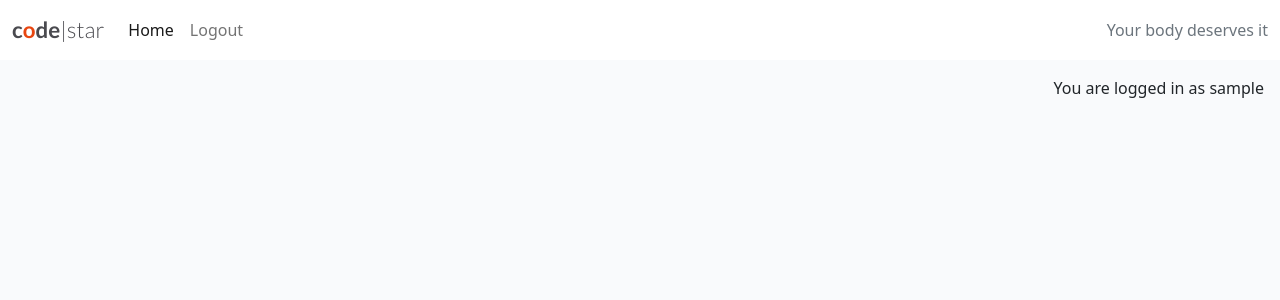
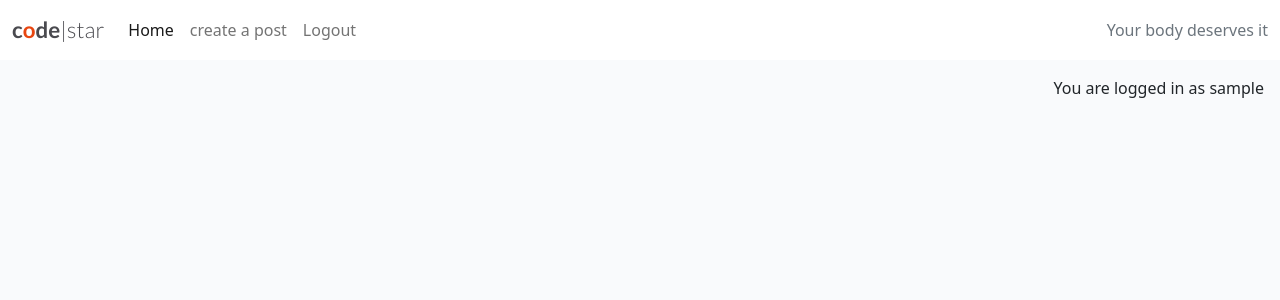
Before and after one commit to rasm1/SportPulse, a Django app: page / in a window 1280 px wide. Shown: the top 300 px of the page. Run offline with Django 4.2, Linux system fonts and the light colour scheme; the visitor is signed in with stand-in values (Sample User, id 1); data that the repository does not hold is empty.

Commit message:
Add create a post button to navbar

```diff
--- a/posts/urls.py
+++ b/posts/urls.py
@@ -3,6 +3,7 @@ from django.urls import path
 
 urlpatterns = [
     path('',views.PostList.as_view(),name = 'home'),
+    path('create-post/', views.create_post, name='create_post'),
     path('<slug:slug>/', views.post_detail, name='post_detail'),
     path('<slug:slug>/edit_comment/<int:comment_id>',
     views.comment_edit, name='comment_edit'),
--- a/posts/views.py
+++ b/posts/views.py
@@ -1,15 +1,43 @@
-from django.shortcuts import render, get_object_or_404, reverse
+from django.shortcuts import render, get_object_or_404, reverse, redirect
 from django.views import generic
 from django.contrib import messages
 from django.http import HttpResponseRedirect
 from .models import Post, Comment
-from .forms import CommentForm
+from .forms import CommentForm, PostForm
 
 # Create your views here.
 class PostList(generic.ListView):
     queryset = Post.objects.all().order_by("-created_on")
     template_name = "posts/index.html"
     paginate_by = 6
+
+def create_post(request):
+    """"
+     View to create a post
+
+    """
+
+
+    if request.method == "POST":
+        form = PostForm(data = request.POST)
+        if form.is_valid():
+            post = form.save(commit=False)
+            post.author = request.user
+            post.save()
+            return redirect('post_list')
+            messages.add_message(
+            request, messages.SUCCESS,
+            'Post submitted succesfully!'
+    )
+
+    else:
+        form = PostForm()
+        messages.add_message(
+            request, messages.ERROR,
+            'post was not submitted'
+        )
+    return render(request, 'posts/create_post.html', {'form': form})
+
 
 def post_detail(request, slug):
     """
--- a/templates/base.html
+++ b/templates/base.html
@@ -3,6 +3,7 @@
 {% url 'accounts_login' as login_url %}
 {% url 'accounts_signup' as signup_url %}
 {% url 'accounts_logout' as logout_url %}
+{% url 'posts_create_post' as createpost_url %}
 <!DOCTYPE html>
 <html class="h-100" lang="en">
 
@@ -45,6 +46,10 @@
                             href="{%url 'home' %}">Home</a>
                     </li>
                     {% if user.is_authenticated %}
+                    <li class="nav-item">
+                        <a class="nav-link {% if request.path == createpost_url %}active{% endif %}"aria-current="page"
+                         href="{% url 'create_post' %}">create a post</a>
+                    </li>
                     <li class="nav-item">
                         <a class="nav-link {% if request.path == logout_url %}active{% endif %}" aria-current="page" href="{% url 'account_logout' %}">Logout</a>
                     </li>
```
Also changed, not shown: posts/forms.py (+6 -1 lines), posts/templates/posts/create_post.html (added, +14 -0 lines).
